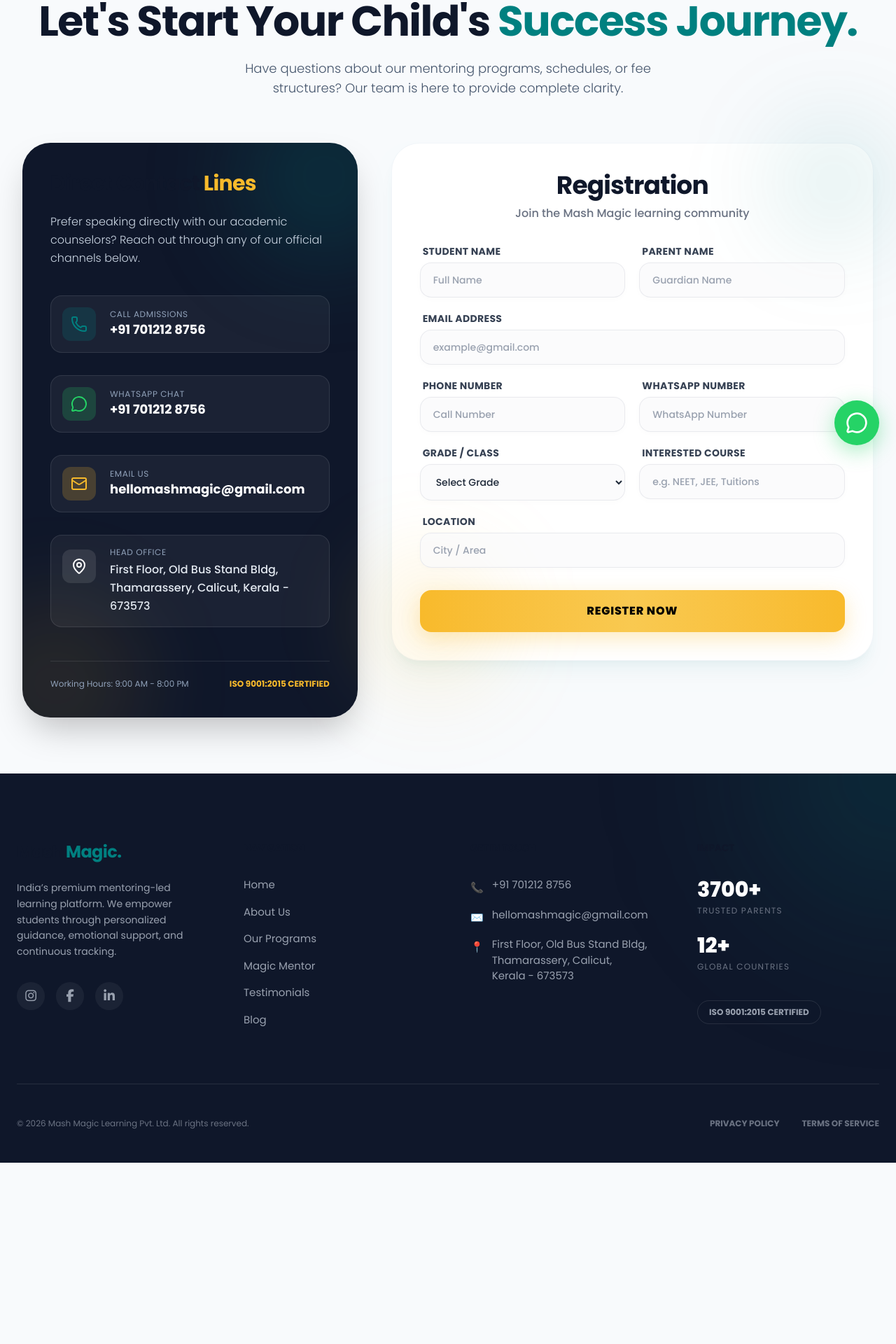
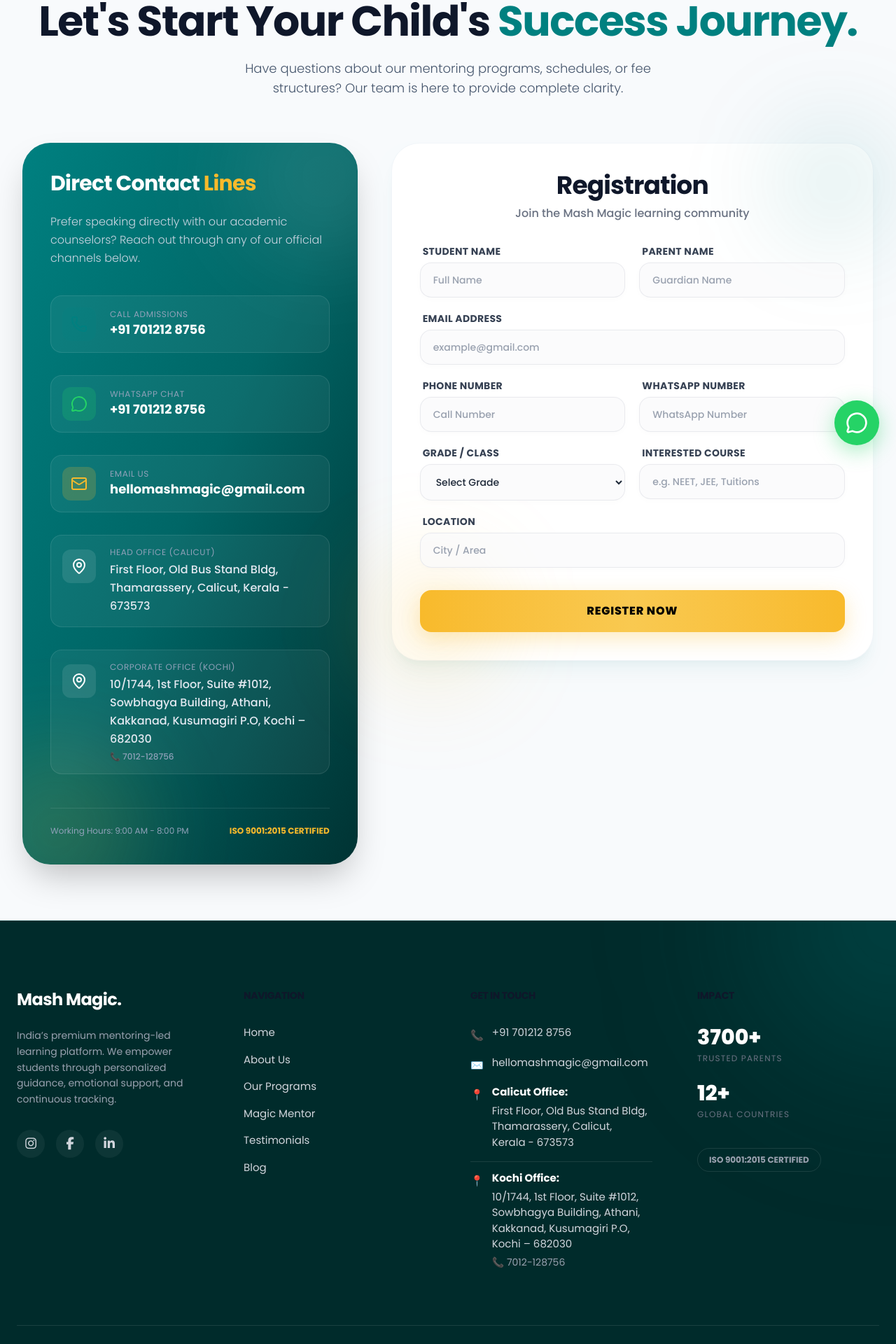
Before and after one commit to bibin97/Mashmagic-Website, a React (Vite) app in the folder Frontend/: page /contact in a window 1280 px wide. Shown: the part 140-2060 px from the top of the page at 70% size. Before the commit the page ends 1801 px from the top, so only its background shows below. Built offline with nearby package versions, Linux system fonts and the light colour scheme; no server answers.

Commit message:
changed something

```diff
--- a/Frontend/src/components/BlogList.jsx
+++ b/Frontend/src/components/BlogList.jsx
@@ -61,6 +61,7 @@
                   <img
                     src={blog.image}
                     alt={blog.title}
+                    loading="lazy"
                     className="h-full w-full object-cover transition-transform duration-700 group-hover:scale-110"
                   />
                   {/* GRADIENT OVERLAY */}
--- a/Frontend/src/components/Footer.jsx
+++ b/Frontend/src/components/Footer.jsx
@@ -3,17 +3,17 @@
 
 export default function Footer() {
   return (
-    <footer className="bg-[#0F172A] text-gray-400 pt-24 pb-12 px-6 overflow-hidden relative">
+    <footer className="bg-[#002b2b] text-gray-300 pt-24 pb-12 px-6 overflow-hidden relative border-t border-[#008080]/20">
       {/* Decorative Blur */}
-      <div className="absolute top-0 right-0 w-96 h-96 bg-[#008080]/20 blur-[120px] rounded-full -mr-48 -mt-48" />
+      <div className="absolute top-0 right-0 w-96 h-96 bg-[#008080]/30 blur-[120px] rounded-full -mr-48 -mt-48" />
 
       <div className="max-w-7xl mx-auto relative z-10">
         <div className="grid grid-cols-1 md:grid-cols-2 lg:grid-cols-4 gap-16 mb-20">
 
           {/* COLUMN 1: BRAND */}
           <div className="col-span-1 lg:col-span-1">
-            <h3 className="text-2xl font-black text-white mb-6 tracking-tight font-heading">
-              Mash <span className="text-[#008080]">Magic.</span>
+            <h3 style={{ color: 'white' }} className="text-2xl font-black text-white mb-6 tracking-tight font-heading">
+              Mash <span style={{ color: 'white' }} className="text-white">Magic.</span>
             </h3>
             <p className="text-sm leading-relaxed mb-8 text-gray-400">
               India’s premium mentoring-led learning platform. We empower students through personalized guidance, emotional support, and continuous tracking.
@@ -59,9 +59,21 @@
               <li className="flex items-start gap-3">
                 <span className="text-[#f8ba2b] mt-1">📍</span>
                 <span>
+                  <strong className="text-white block mb-1">Calicut Office:</strong>
                   First Floor, Old Bus Stand Bldg,<br />
                   Thamarassery, Calicut,<br />
                   Kerala - 673573
+                </span>
+              </li>
+              <li className="flex items-start gap-3 pt-3 border-t border-white/10">
+                <span className="text-[#f8ba2b] mt-1">📍</span>
+                <span>
+                  <strong className="text-white block mb-1">Kochi Office:</strong>
+                  10/1744, 1st Floor, Suite #1012,<br />
+                  Sowbhagya Building, Athani,<br />
+                  Kakkanad, Kusumagiri P.O,<br />
+                  Kochi – 682030<br />
+                  <span className="text-sm text-gray-400 block mt-1">📞 7012-128756</span>
                 </span>
               </li>
             </ul>
--- a/Frontend/src/components/Hero/Hero.jsx
+++ b/Frontend/src/components/Hero/Hero.jsx
@@ -67,7 +67,7 @@
               <span className="inline-block min-w-[120px] sm:min-w-[160px] md:min-w-[200px]">
                 <span ref={flipRef} className="text-black font-bold">First</span>
               </span>
-              <span className="text-[#008080] block sm:inline font-bold"> Mentoring-Based </span>
+              <span className="text-[#008080] block sm:inline font-bold"> Mentorship-Based </span>
               <span className="block text-black mt-2 font-bold">Learning Platform</span>
             </h1>
             <p className="text-gray-700 text-sm sm:text-base max-w-sm sm:max-w-md mx-auto md:mx-0">
@@ -80,7 +80,7 @@
               >
                 BOOK FREE DEMO
               </button>
-              <p className="text-gray-600 text-xs sm:text-sm mt-2">30 Minute Session - Parent + Student</p>
+              <p className="text-gray-600 text-xs sm:text-sm mt-2">15 Minute Session - Parent + Student</p>
             </div>
 
             <div className="mt-2 sm:mt-8 flex flex-wrap justify-center md:justify-start gap-5 sm:gap-8">
@@ -98,7 +98,7 @@
                    ))}
                 </div>
                 <span className="text-xl sm:text-3xl font-bold text-[#008080]">
-                  <span className="count">3700</span>+
+                  <span className="count">2000</span>+
                 </span>
                 <p className="text-black w-[200px] text-xs sm:text-sm font-medium mt-1">Trusted Parents</p>
               </div>
--- a/Frontend/src/components/TestimonialCard.jsx
+++ b/Frontend/src/components/TestimonialCard.jsx
@@ -81,17 +81,19 @@
   );
 };
 
-export default function TestimonialCard() {
+export default function TestimonialCard({ showVideos = false }) {
   const [showForm, setShowForm] = useState(false);
   const [videoTestimonials, setVideoTestimonials] = useState([]);
 
   useEffect(() => {
+    if (showVideos) {
       const loadVideos = async () => {
         const data = await fetchTestimonials();
         setVideoTestimonials(data);
       };
       loadVideos();
-  }, []);
+    }
+  }, [showVideos]);
 
   return (
     <section className="py-20 lg:py-28 bg-white overflow-hidden" id="testimonial">
@@ -148,6 +150,7 @@
         </div>
 
         {/* Area 3: Videos */}
+        {showVideos && (
           <div className="grid grid-cols-1 md:grid-cols-2 gap-8 max-w-5xl mx-auto mb-16">
             {videoTestimonials.map((video, index) => (
               <motion.div
@@ -169,6 +172,7 @@
               </motion.div>
             ))}
           </div>
+        )}
 
         {/* CTA SECTION */}
         <motion.div
@@ -176,25 +180,25 @@
           whileInView={{ opacity: 1, scale: 1 }}
           viewport={{ once: true, margin: "-50px" }}
           transition={{ duration: 0.7, ease: "easeOut" }}
-          className="bg-[#0F172A] rounded-[1.5rem] p-6 md:p-8 text-center relative overflow-hidden shadow-[0_15px_60px_rgba(0,128,128,0.15)] border border-white/10 max-w-3xl mx-auto"
+          className="bg-gradient-to-br from-[#008080] via-[#006666] to-[#003333] rounded-[1.5rem] p-6 md:p-8 text-center relative overflow-hidden shadow-[0_15px_60px_rgba(0,128,128,0.25)] border border-white/20 max-w-3xl mx-auto"
         >
           {/* Decorative Mesh Gradient Background */}
-          <div className="absolute inset-0 bg-[radial-gradient(circle_at_top_left,_rgba(0,128,128,0.35),_transparent_50%),radial-gradient(circle_at_bottom_right,_rgba(248,186,43,0.2),_transparent_50%)] pointer-events-none" />
-          <div className="absolute top-0 left-1/3 w-60 h-60 bg-[#008080]/20 rounded-full blur-[60px] pointer-events-none -top-16 animate-pulse" />
+          <div className="absolute inset-0 bg-[radial-gradient(circle_at_top_left,_rgba(255,255,255,0.15),_transparent_50%),radial-gradient(circle_at_bottom_right,_rgba(248,186,43,0.2),_transparent_50%)] pointer-events-none" />
+          <div className="absolute top-0 left-1/3 w-60 h-60 bg-white/10 rounded-full blur-[60px] pointer-events-none -top-16 animate-pulse" />
 
           {/* Premium Pill Badge */}
           <div className="relative z-10 mb-3">
-            <span className="inline-flex items-center gap-2 px-3.5 py-1 rounded-full bg-white/10 backdrop-blur-md border border-white/20 text-white text-xs font-semibold tracking-wide shadow-inner">
+            <span className="inline-flex items-center gap-2 px-3.5 py-1 rounded-full bg-white/20 backdrop-blur-md border border-white/30 text-white text-xs font-semibold tracking-wide shadow-inner">
               ✨ Next-Generation Learning Ecosystem
             </span>
           </div>
 
-          <h3 className="text-2xl md:text-3xl font-extrabold font-heading text-white mb-3 relative z-10 tracking-tight leading-tight">
+          <h3 style={{ color: 'white' }} className="text-2xl md:text-3xl font-extrabold font-heading text-white mb-3 relative z-10 tracking-tight leading-tight">
             Ready to give your child the <br className="hidden sm:inline" />
-            <span className="text-[#008080] drop-shadow-sm">Mash Magic Edge?</span>
+            <span style={{ color: 'white' }} className="text-white drop-shadow-sm">Mash Magic Edge?</span>
           </h3>
 
-          <p className="text-white text-sm md:text-base max-w-lg mx-auto mb-6 font-normal leading-relaxed relative z-10">
+          <p className="text-white/90 text-sm md:text-base max-w-lg mx-auto mb-6 font-normal leading-relaxed relative z-10">
             Join thousands of students who have overcome exam fear, mastered their subjects, and achieved outstanding academic success.
           </p>
 
@@ -206,7 +210,7 @@
               <span className="absolute inset-0 w-full h-full bg-white/20 transform -translate-x-full group-hover:translate-x-full transition-transform duration-1000 ease-in-out pointer-events-none" />
               BOOK A FREE DEMO 🚀
             </button>
-            <button className="inline-flex items-center justify-center px-6 py-3 rounded-full bg-white/10 hover:bg-white/20 backdrop-blur-md border border-white/30 hover:border-white text-white font-bold text-xs md:text-sm uppercase tracking-wider shadow-md hover:scale-105 transition-all duration-300 cursor-pointer">
+            <button className="inline-flex items-center justify-center px-6 py-3 rounded-full bg-white/20 hover:bg-white/30 backdrop-blur-md border border-white/40 hover:border-white text-white font-bold text-xs md:text-sm uppercase tracking-wider shadow-md hover:scale-105 transition-all duration-300 cursor-pointer">
               CONTACT ADMISSIONS 📞
             </button>
           </div>
--- a/Frontend/src/data/blogs.js
+++ b/Frontend/src/data/blogs.js
@@ -3,7 +3,7 @@
     id: "1",
     slug: "mentoring-vs-tuition-2026",
     title: "Why Mentoring Matters More Than Tuition in 2026",
-    image: "https://images.unsplash.com/photo-1523240795612-9a054b0db644",
+    image: "https://images.unsplash.com/photo-1523240795612-9a054b0db644?auto=format&fit=crop&w=600&q=80",
     type: "component",
     componentKey: "mentoring",
   },
@@ -11,7 +11,7 @@
     id: "2",
     slug: "45-hour-revision",
     title: "45-Hour Revision: Why Smart Revision Beats Long Study Hours",
-    image: "https://images.unsplash.com/photo-1513258496099-48168024aec0",
+    image: "https://images.unsplash.com/photo-1513258496099-48168024aec0?auto=format&fit=crop&w=600&q=80",
     type: "component",
     componentKey: "fortyFive",
   },
@@ -19,7 +19,7 @@
     id: "3",
     slug: "study-hard-learn-less",
     title: "Why Most Students Study Hard but Learn Less in 2026",
-    image: "https://images.unsplash.com/photo-1522071820081-009f0129c71c",
+    image: "https://images.unsplash.com/photo-1522071820081-009f0129c71c?auto=format&fit=crop&w=600&q=80",
     type: "component",
     componentKey:"studyHardLearnLess"
   },
@@ -27,7 +27,7 @@
     id: "4",
     slug: "emotional-support-vs-pressure",
     title: "Emotional Support vs Pressure: The Parenting Balance Every Child Needs in 2026",
-    image: "https://images.unsplash.com/photo-1509062522246-3755977927d7",
+    image: "https://images.unsplash.com/photo-1509062522246-3755977927d7?auto=format&fit=crop&w=600&q=80",
     type: "component",
     componentKey: "emotionalSupportVsPressure",
   },
@@ -35,7 +35,7 @@
     id: "5",
     slug: "why-mash-magic",
     title: "Why Mash Magic Is India’s First True Mentoring-Based Learning Platform",
-    image: "https://images.unsplash.com/photo-1581090700227-1e37b190418e",
+    image: "https://images.unsplash.com/photo-1581090700227-1e37b190418e?auto=format&fit=crop&w=600&q=80",
     type: "component",
     componentKey:"WhyMashMagic",
   },
@@ -43,7 +43,7 @@
     id: "6",
     slug: "online-tuition-2026",
     title: "Online Tuition in 2026: What Really Makes It Work for Students",
-    image: "https://images.unsplash.com/photo-1507537297725-24a1c029d3ca",
+    image: "https://images.unsplash.com/photo-1507537297725-24a1c029d3ca?auto=format&fit=crop&w=600&q=80",
     type: "component",
     componentKey: "onlineTuition2026",
   },
--- a/Frontend/src/pages/Contact.jsx
+++ b/Frontend/src/pages/Contact.jsx
@@ -36,12 +36,12 @@
             whileInView={{ opacity: 1, x: 0 }}
             viewport={{ once: true, margin: "-50px" }}
             transition={{ duration: 0.7, ease: "easeOut" }}
-            className="lg:col-span-5 bg-[#0F172A] text-white rounded-[2.5rem] p-8 sm:p-10 shadow-2xl relative overflow-hidden group"
+            className="lg:col-span-5 bg-gradient-to-br from-[#008080] via-[#006666] to-[#003333] text-white rounded-[2.5rem] p-8 sm:p-10 shadow-2xl relative overflow-hidden group"
           >
-            <div className="absolute top-0 right-0 w-64 h-64 bg-[#008080]/20 rounded-full blur-3xl -mr-20 -mt-20 pointer-events-none" />
-            <div className="absolute bottom-0 left-0 w-64 h-64 bg-[#f8ba2b]/10 rounded-full blur-3xl -ml-20 -mb-20 pointer-events-none" />
+            <div className="absolute top-0 right-0 w-64 h-64 bg-white/10 rounded-full blur-3xl -mr-20 -mt-20 pointer-events-none" />
+            <div className="absolute bottom-0 left-0 w-64 h-64 bg-[#f8ba2b]/15 rounded-full blur-3xl -ml-20 -mb-20 pointer-events-none" />
 
-            <h3 className="text-2xl sm:text-3xl font-bold font-heading mb-6 relative z-10">
+            <h3 style={{ color: 'white' }} className="text-2xl sm:text-3xl font-bold font-heading mb-6 relative z-10 text-white">
               Direct Contact <span className="text-[#f8ba2b]">Lines</span>
             </h3>
             <p className="text-slate-300 mb-10 text-sm sm:text-base leading-relaxed relative z-10 font-light">
@@ -84,10 +84,25 @@
                   <MapPin className="w-6 h-6" />
                 </div>
                 <div>
-                  <div className="text-xs text-slate-400 uppercase tracking-wider">Head Office</div>
+                  <div className="text-xs text-slate-400 uppercase tracking-wider">Head Office (Calicut)</div>
                   <div className="text-sm sm:text-base text-slate-200 font-medium leading-relaxed mt-1">
                     First Floor, Old Bus Stand Bldg,<br />
                     Thamarassery, Calicut, Kerala - 673573
+                  </div>
+                </div>
+              </div>
+
+              <div className="flex items-start gap-5 p-4 rounded-2xl bg-white/5 border border-white/10">
+                <div className="w-12 h-12 rounded-xl bg-white/10 flex items-center justify-center text-white flex-shrink-0 mt-1">
+                  <MapPin className="w-6 h-6" />
+                </div>
+                <div>
+                  <div className="text-xs text-slate-400 uppercase tracking-wider">Corporate Office (Kochi)</div>
+                  <div className="text-sm sm:text-base text-slate-200 font-medium leading-relaxed mt-1">
+                    10/1744, 1st Floor, Suite #1012,<br />
+                    Sowbhagya Building, Athani,<br />
+                    Kakkanad, Kusumagiri P.O, Kochi – 682030<br />
+                    <span className="text-xs text-slate-400 mt-1 block">📞 7012-128756</span>
                   </div>
                 </div>
               </div>
--- a/Frontend/src/pages/Testimonials.jsx
+++ b/Frontend/src/pages/Testimonials.jsx
@@ -4,7 +4,7 @@
 export default function Testimonials() {
   return (
     <div className="pt-24 min-h-screen bg-white">
-      <TestimonialCards />
+      <TestimonialCards showVideos={true} />
     </div>
   );
 }
```
Also changed, not shown: Frontend/public/courses/classMate.png (deleted), 1 other file (tests, documents, lock files or other folders). Lines whose indentation alone changed are shown as unchanged.
